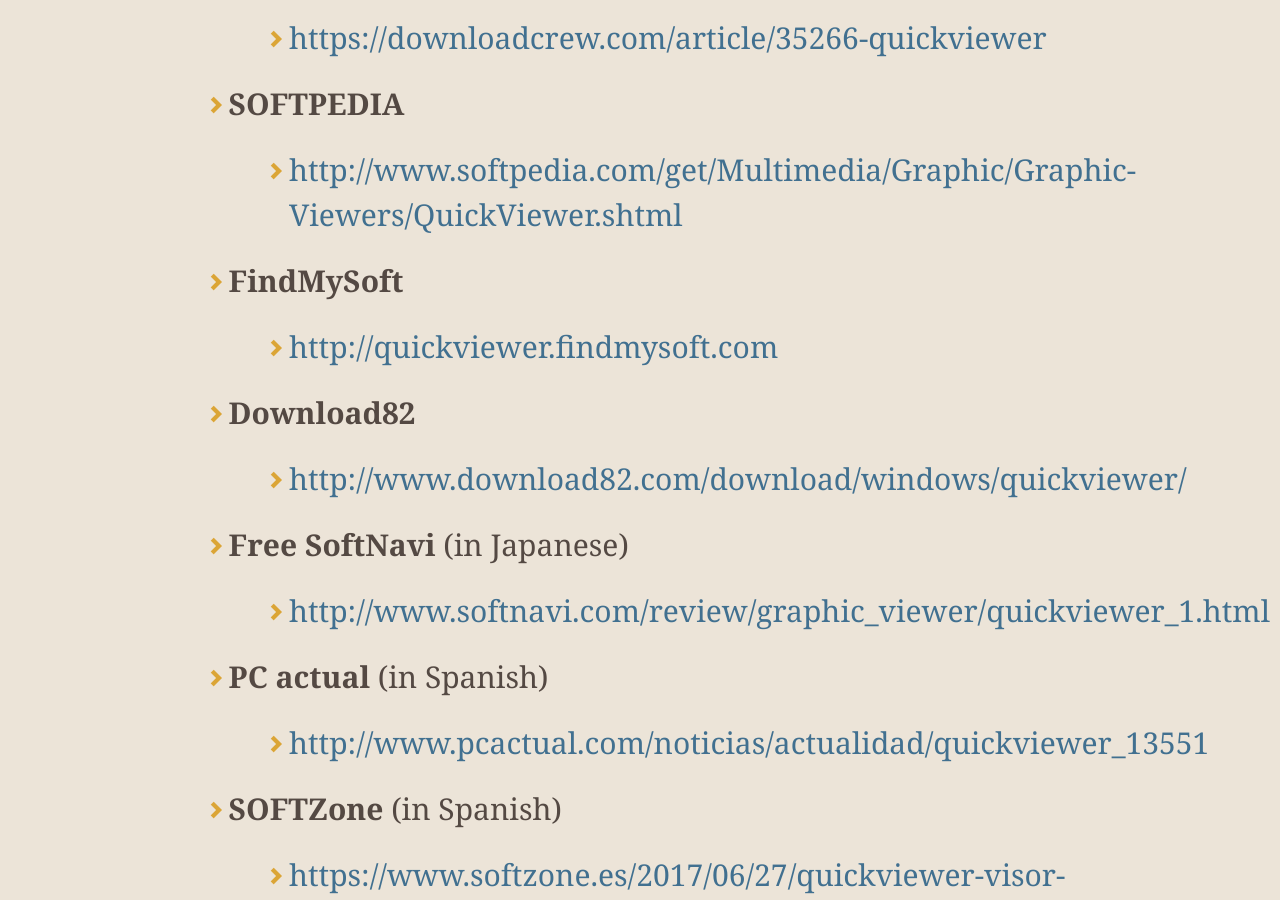
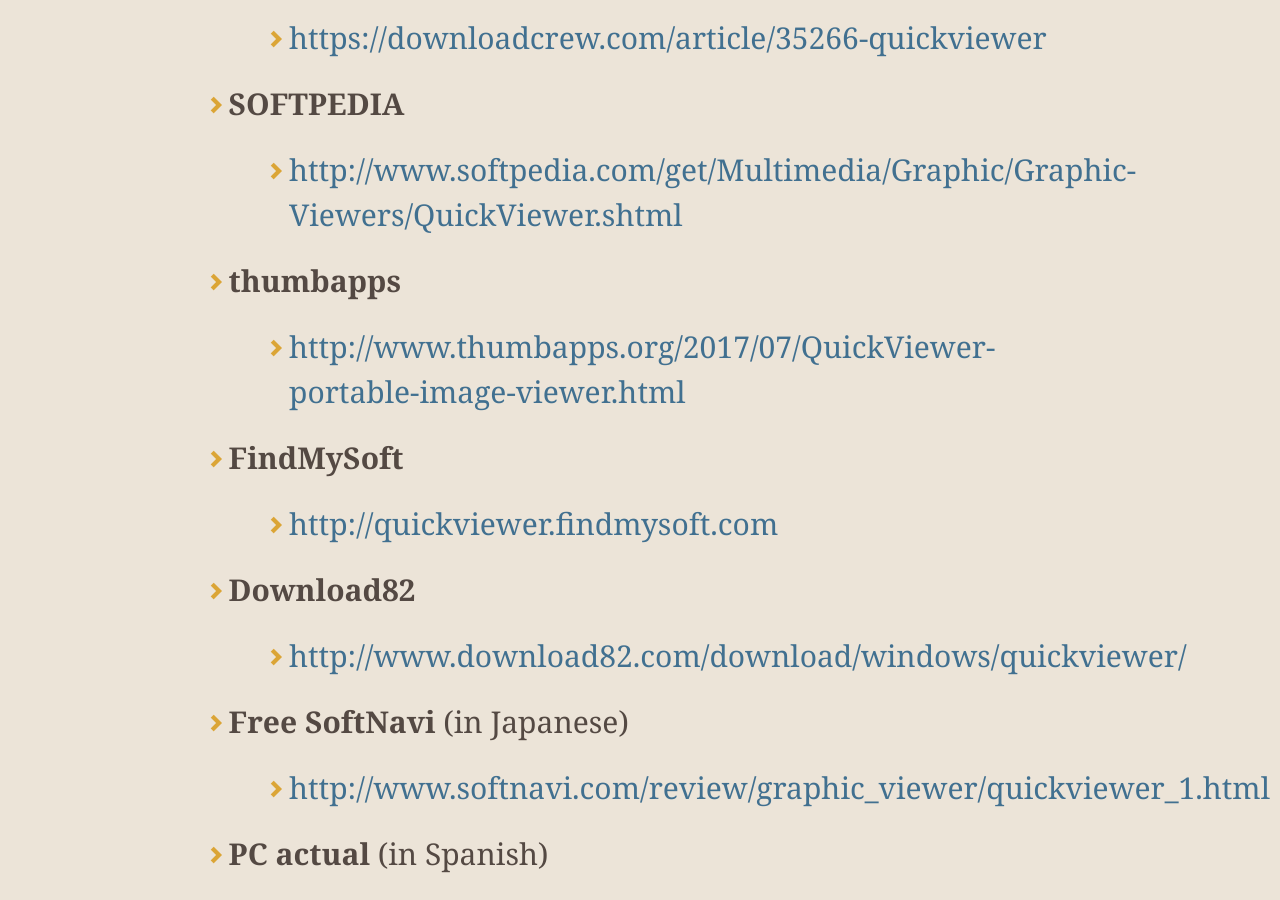
Before and after one commit to kanryu/quickviewer, a Jekyll site: the page built from docs/index.md, in a window 1280 px wide and 900 px high, scrolled down 3219 px. Built offline with Jekyll 4.4.1, drawn with Linux system fonts in a browser that asks for light colours; nearby versions of some CDN libraries; our own code applies the rules of GitHub Pages for plain Markdown files.

Commit message:
Update index.md

```diff
--- a/docs/index.md
+++ b/docs/index.md
@@ -57,6 +57,8 @@ You can also clone the latest source code from **[this repository.](https://gith
     - [https://downloadcrew.com/article/35266-quickviewer](https://downloadcrew.com/article/35266-quickviewer)
 - **SOFTPEDIA**
     - [http://www.softpedia.com/get/Multimedia/Graphic/Graphic-Viewers/QuickViewer.shtml](http://www.softpedia.com/get/Multimedia/Graphic/Graphic-Viewers/QuickViewer.shtml)
+- **thumbapps**
+    - [http://www.thumbapps.org/2017/07/QuickViewer-portable-image-viewer.html](http://www.thumbapps.org/2017/07/QuickViewer-portable-image-viewer.html)
 - **FindMySoft**
     - [http://quickviewer.findmysoft.com](http://quickviewer.findmysoft.com)
 - **Download82**
```
